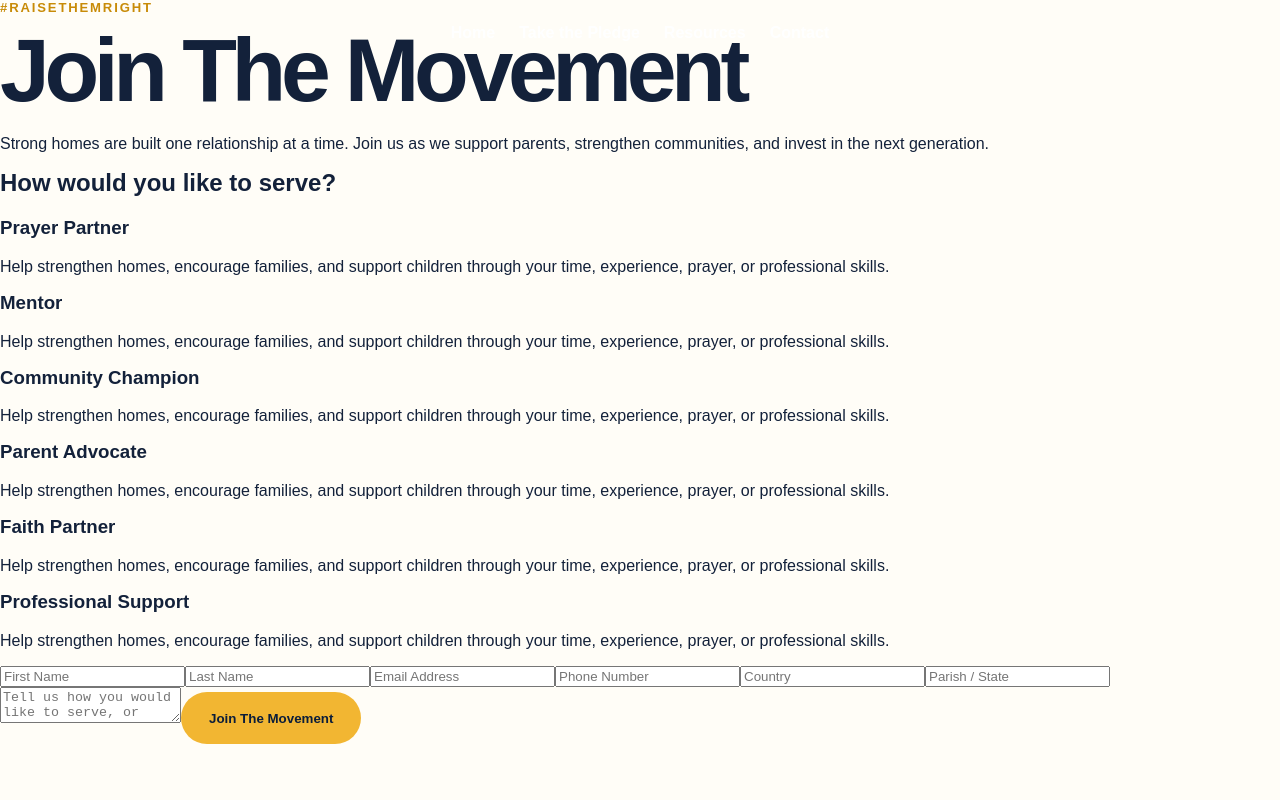
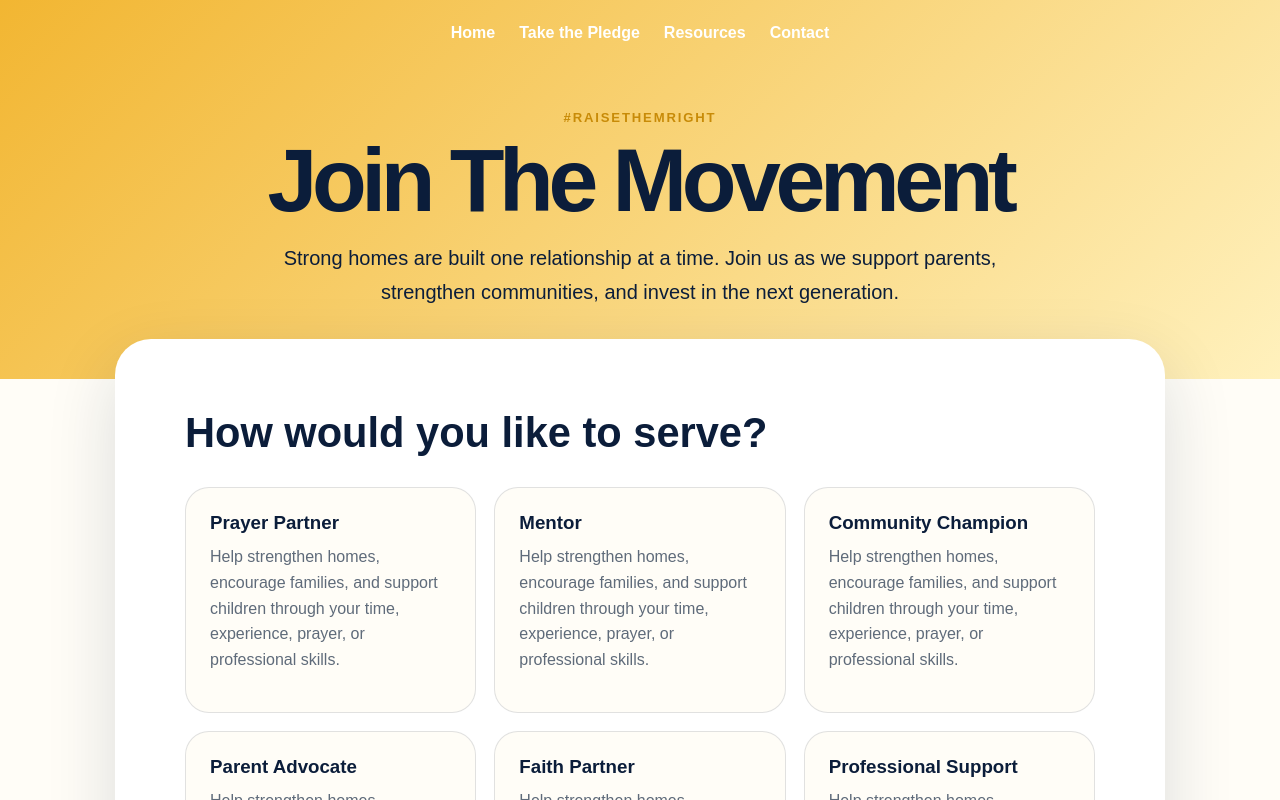
Before and after one commit to nathleegrant-lang/raise-them-right, a Next.js app: page /join in a window 1280 px wide. Shown: the top 800 px of the page. Built offline with nearby package versions, Linux system fonts and the light colour scheme.

Commit message:
Update globals.css

```diff
--- a/src/app/globals.css
+++ b/src/app/globals.css
@@ -765,3 +765,93 @@ h1 {
 .pledge-nav a:hover {
   color: var(--gold);
 }
+/* JOIN MOVEMENT PAGE */
+
+.join-page {
+  background: var(--soft-cream);
+  min-height: 100vh;
+}
+
+.join-hero {
+  padding: 110px 6vw 70px;
+  text-align: center;
+  background: linear-gradient(135deg, var(--gold), #fff1bd);
+  color: var(--navy);
+}
+
+.join-hero h1 {
+  font-size: clamp(3rem, 7vw, 6rem);
+  margin-bottom: 20px;
+}
+
+.join-hero p:not(.eyebrow) {
+  max-width: 780px;
+  margin: 0 auto;
+  font-size: 1.25rem;
+  line-height: 1.7;
+}
+
+.join-movement-card {
+  width: min(1050px, 90vw);
+  margin: -40px auto 100px;
+  background: white;
+  border-radius: 36px;
+  padding: clamp(34px, 6vw, 70px);
+  box-shadow: var(--shadow);
+}
+
+.join-movement-card h2 {
+  color: var(--navy);
+  font-size: 2.6rem;
+  margin-bottom: 30px;
+}
+
+.serve-grid {
+  display: grid;
+  grid-template-columns: repeat(3, 1fr);
+  gap: 18px;
+  margin-bottom: 44px;
+}
+
+.serve-card {
+  border: 1px solid rgba(11, 29, 58, 0.12);
+  border-radius: 24px;
+  padding: 24px;
+  background: var(--soft-cream);
+}
+
+.serve-card h3 {
+  color: var(--navy);
+  margin-bottom: 10px;
+}
+
+.serve-card p {
+  color: var(--muted);
+  line-height: 1.6;
+}
+
+.movement-form {
+  display: grid;
+  gap: 16px;
+}
+
+.movement-form input,
+.movement-form textarea {
+  width: 100%;
+  padding: 16px 18px;
+  border-radius: 14px;
+  border: 1px solid rgba(11, 29, 58, 0.18);
+  font-size: 1rem;
+  font-family: inherit;
+}
+
+.movement-form textarea {
+  min-height: 150px;
+  resize: vertical;
+}
+
+@media (max-width: 900px) {
+  .serve-grid {
+    grid-template-columns: 1fr;
+  }
+}
```
